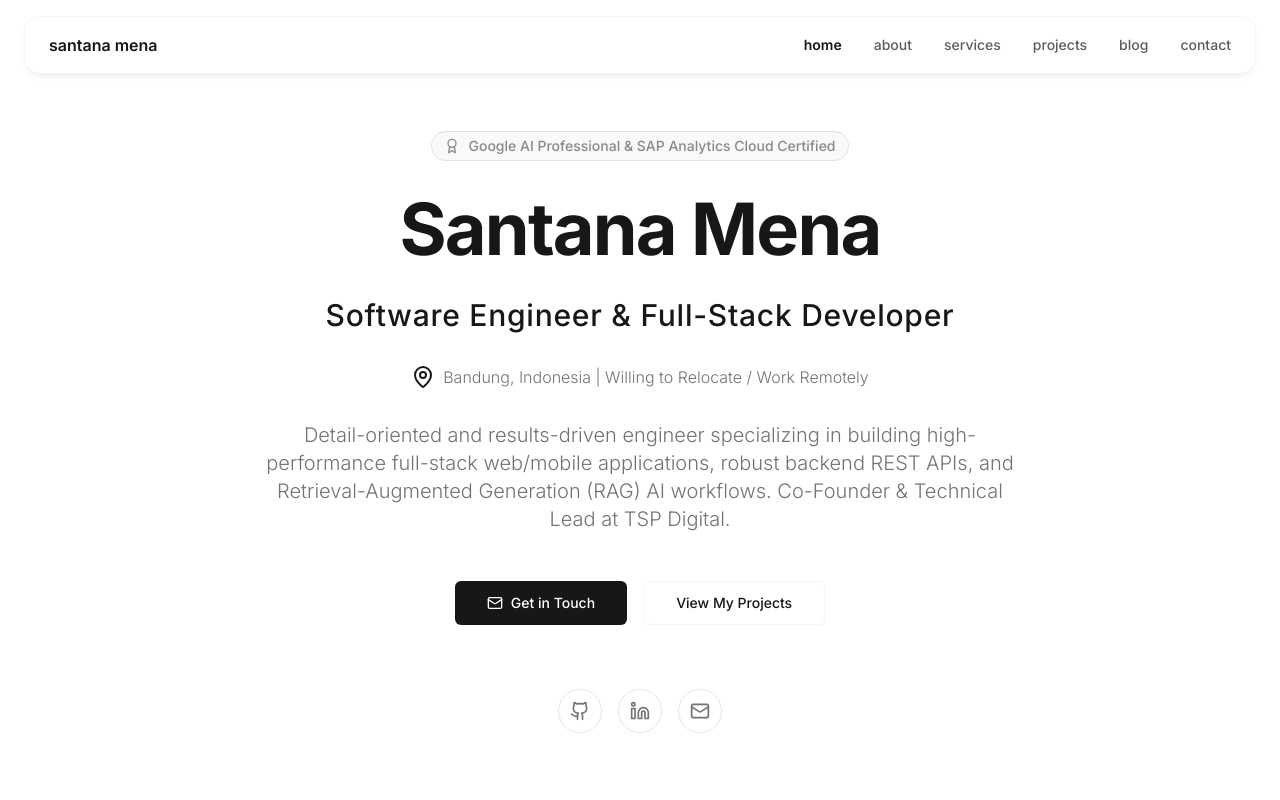
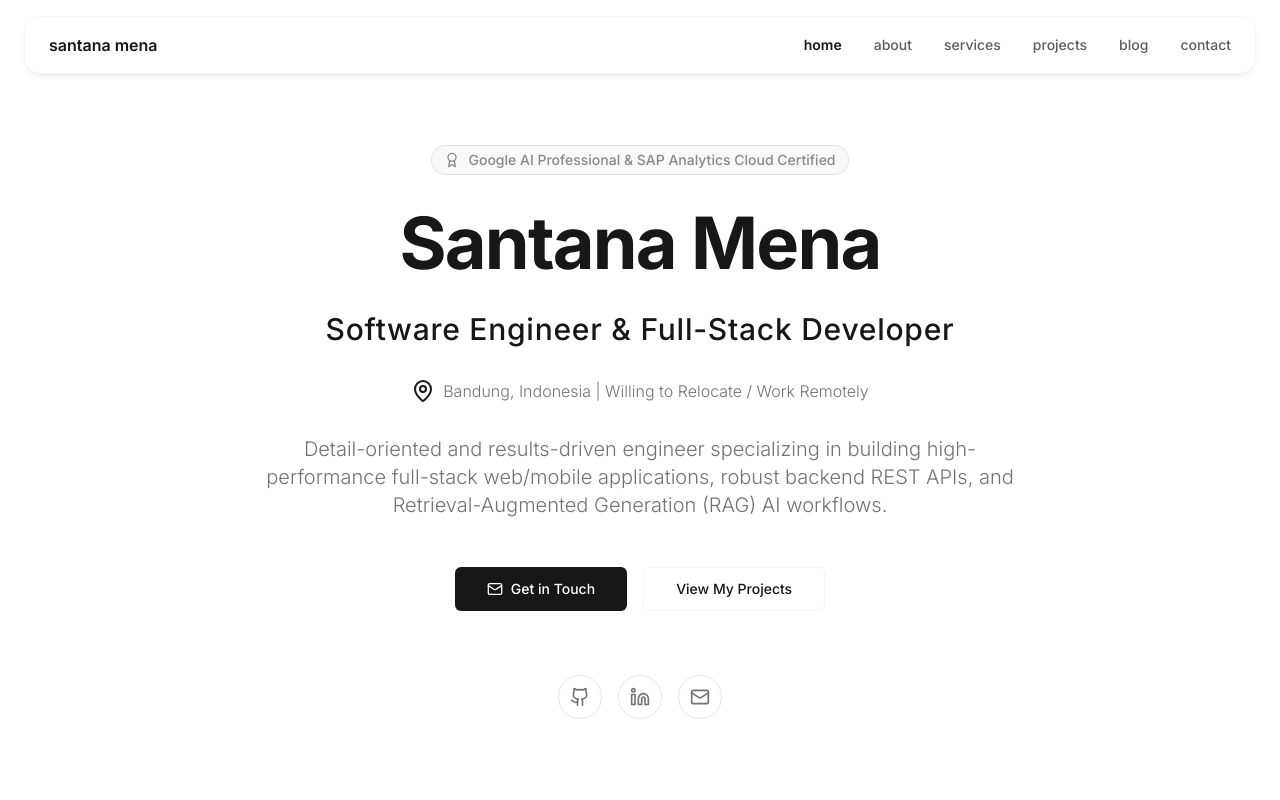
Before and after one commit to santanamnaa/santana-portofolio, a React (Vite) app: page / in a window 1280 px wide. Shown: the top 800 px of the page. Built offline with nearby package versions, Linux system fonts and the light colour scheme.

Commit message:
fix email in homepage Hero

```diff
--- a/src/components/Hero.tsx
+++ b/src/components/Hero.tsx
@@ -30,7 +30,7 @@ export const Hero = () => {
 
           {/* Description */}
           <p className="text-lg md:text-xl text-muted-foreground max-w-3xl mx-auto leading-relaxed font-light">
-            Detail-oriented and results-driven engineer specializing in building high-performance full-stack web/mobile applications, robust backend REST APIs, and Retrieval-Augmented Generation (RAG) AI workflows. Co-Founder & Technical Lead at TSP Digital.
+            Detail-oriented and results-driven engineer specializing in building high-performance full-stack web/mobile applications, robust backend REST APIs, and Retrieval-Augmented Generation (RAG) AI workflows.
           </p>
 
           {/* CTA Buttons */}
```
